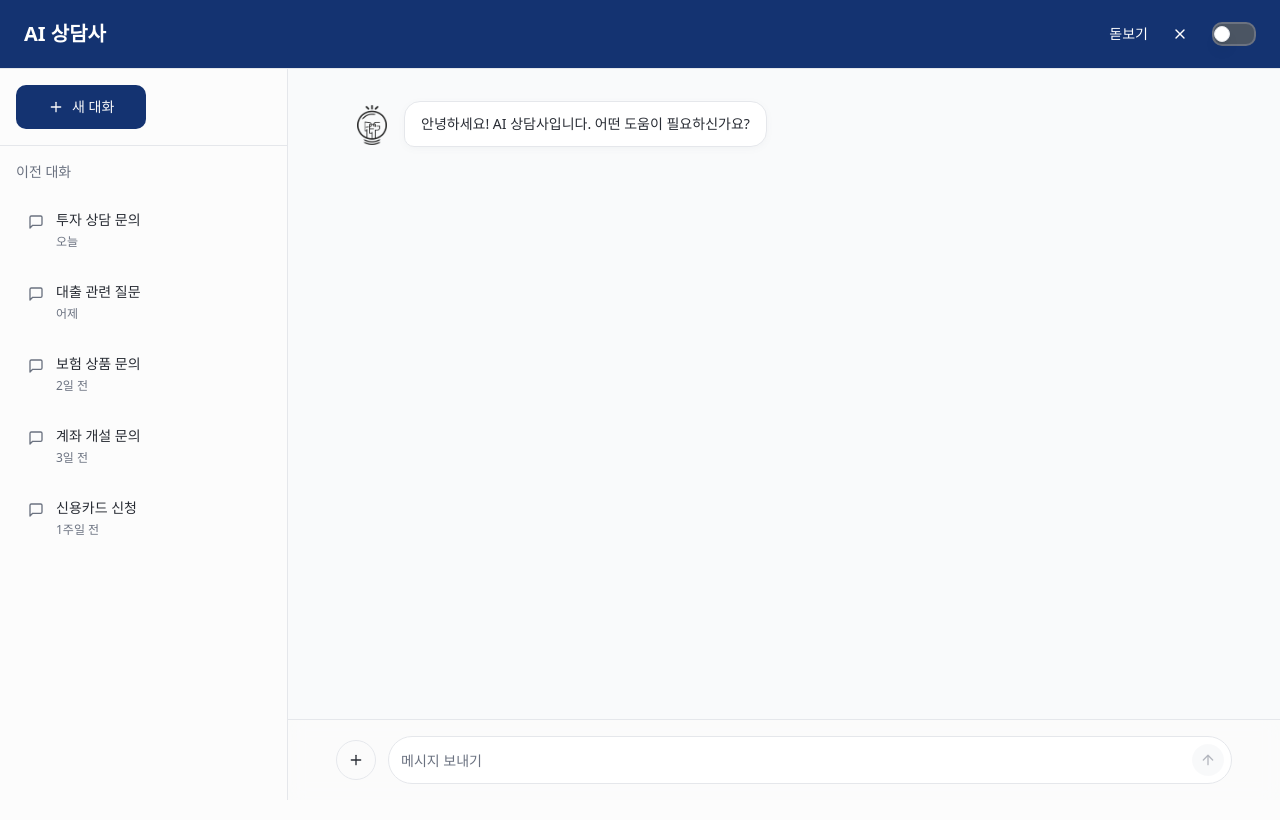
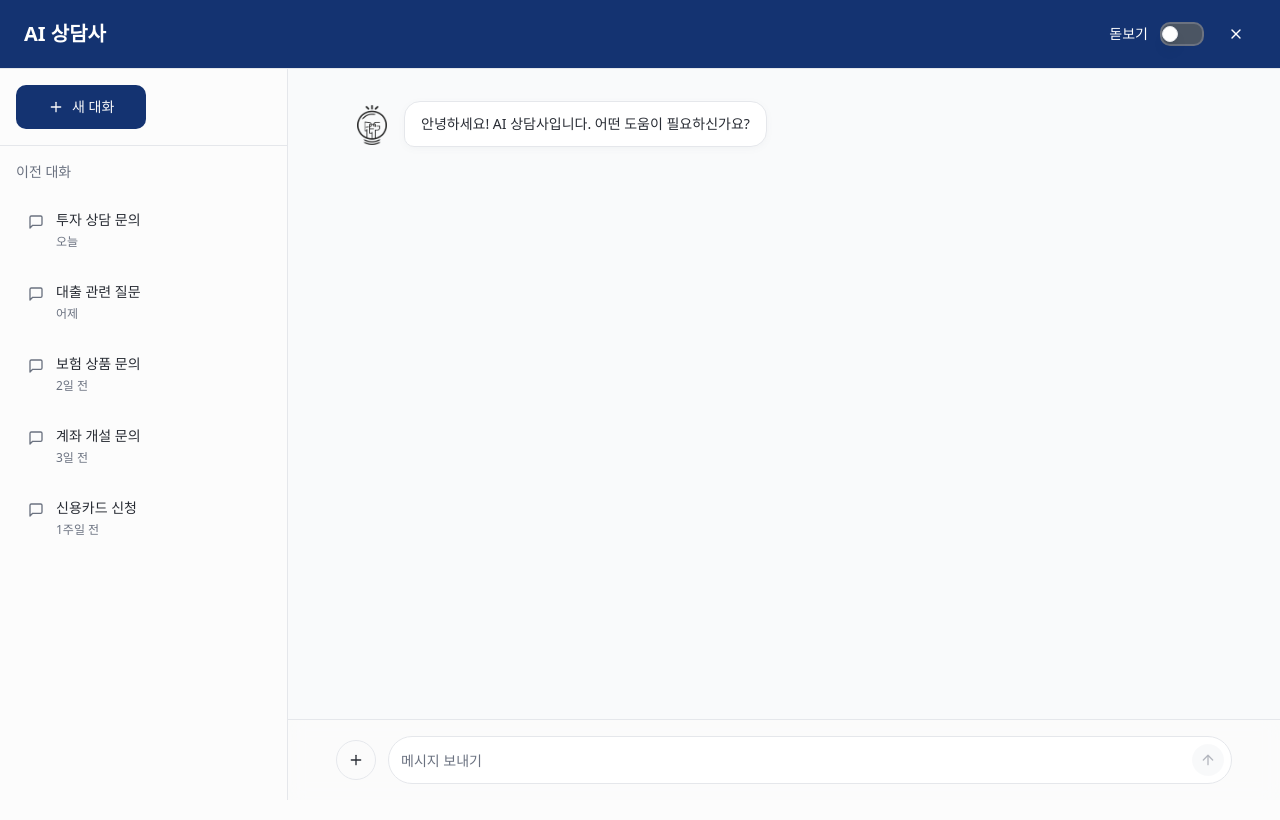
Before and after one commit to demodev-works/ai-counselor-chat, a React (Vite) app: page / in a window 1280 px wide. Built offline with nearby package versions, Linux system fonts and the light colour scheme.

Commit message:
Move close button right

```diff
--- a/src/components/ChatHeader.tsx
+++ b/src/components/ChatHeader.tsx
@@ -26,6 +26,11 @@ export const ChatHeader = ({ isLargeText, onToggleLargeText, isSidebarOpen, onTo
         <span className="text-white text-sm font-medium">
           돋보기
         </span>
+        <Switch
+          checked={isLargeText}
+          onCheckedChange={onToggleLargeText}
+          className="h-6 w-11"
+        />
         <Button
           variant="ghost"
           size="sm"
@@ -34,11 +39,6 @@ export const ChatHeader = ({ isLargeText, onToggleLargeText, isSidebarOpen, onTo
         >
           {isSidebarOpen ? <X className="h-4 w-4" /> : <Search className="h-4 w-4" />}
         </Button>
-        <Switch
-          checked={isLargeText}
-          onCheckedChange={onToggleLargeText}
-          className="h-6 w-11"
-        />
       </div>
     </header>
   );
```
